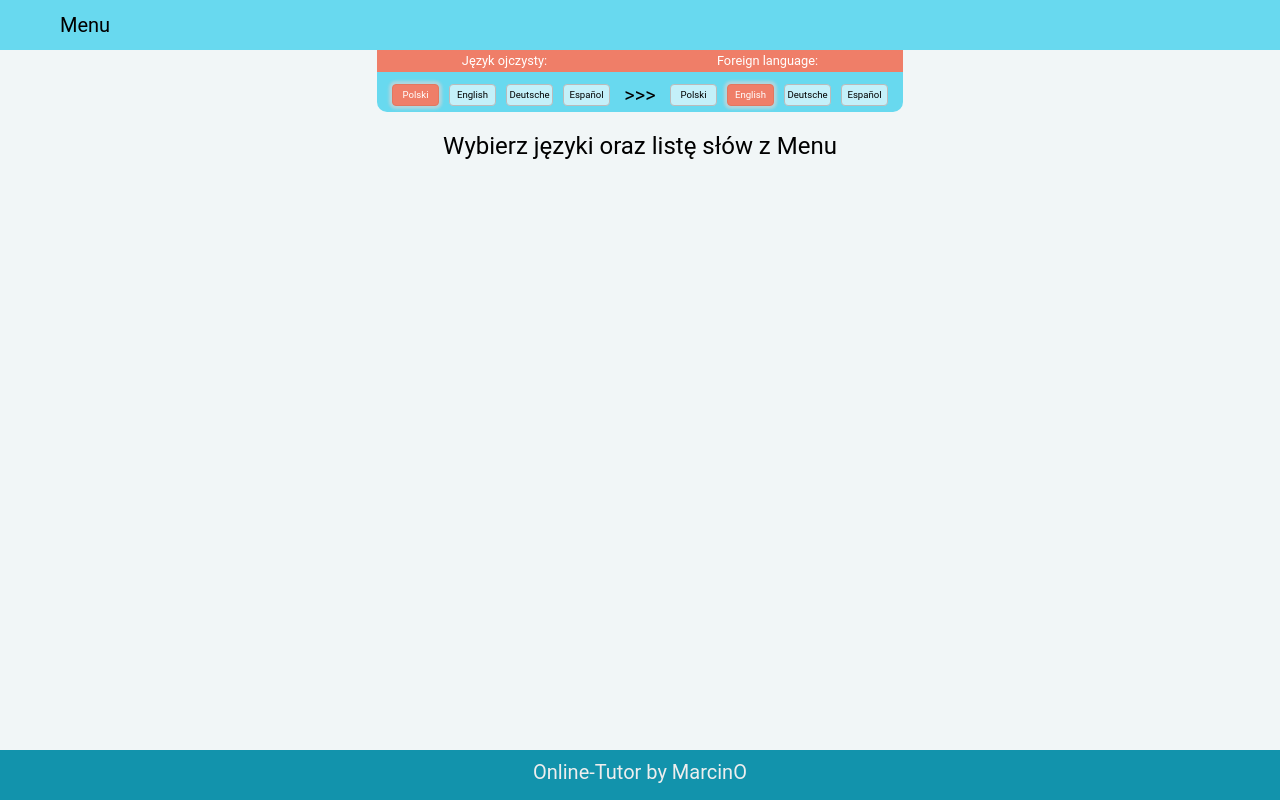
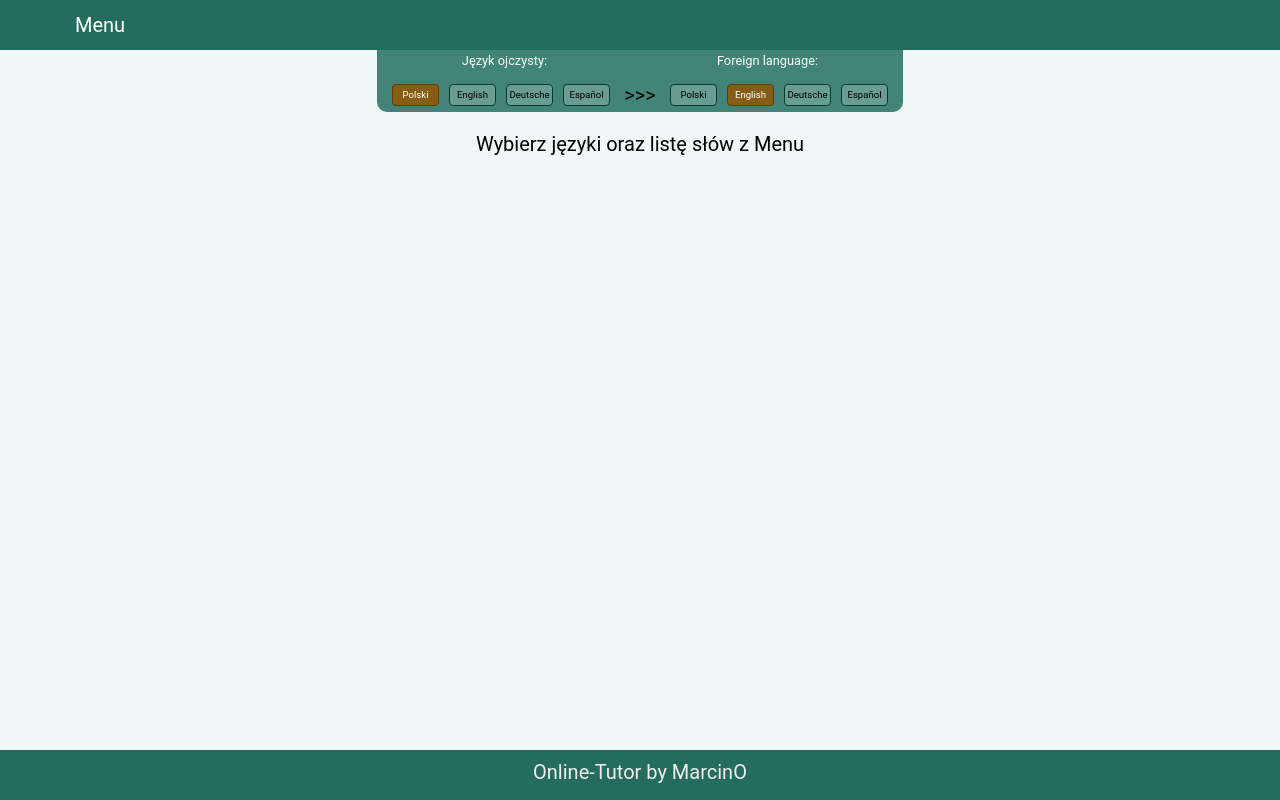
Before and after one commit to MarcinOstaszewski/online-tutor, a React (Create React App) app: page / in a window 1280 px wide. Built offline with nearby package versions, Linux system fonts and the light colour scheme.

Commit message:
change color theme

```diff
--- a/src/components/Main/Main.module.css
+++ b/src/components/Main/Main.module.css
@@ -1,6 +1,6 @@
 header {
-  /* height: 50px; */
-  background-color: #68d9ef;
+  background-color: #246D5E;
+  color: #fff;
   display: flex;
   flex-direction: row;
   justify-content: space-between;
@@ -25,7 +25,7 @@ footer {
   height: 40px;
   padding-top: 10px;
   color: #eee;
-  background-color: #1293ac;
+  background-color: #246D5E;
 }
 
 .Centered  {
@@ -39,8 +39,12 @@ footer {
 .chosenListName {
     height: 20px;
     margin: 20px 0 10px;
-    font-size: 1.2em;
+    font-size: 1em;
 }
+/* .wordsRemain {
+    font-size: 0.8em;
+} */
+
 .exampleText {
     height: 20px;
     margin: 20px 0 10px;
@@ -84,7 +88,7 @@ footer {
     max-width: 60%;
     height: 60px;
     border-radius: 7px;
-    border: 1px solid #44bbaa;
+    border: 1px solid #428477;
     box-shadow: none;
     text-align: center;
     font-size: 1.5em;
--- a/src/containers/LanguagesSelector/LanguageSelect/LanguageItem/LanguageItem.module.css
+++ b/src/containers/LanguagesSelector/LanguageSelect/LanguageItem/LanguageItem.module.css
@@ -2,8 +2,8 @@
     width: 45px;
     height: 20px;
     margin: 5px;
-    border: 1px solid #bbb;
-    background-color: #c4f0f9;
+    border: 1px solid #003D31;
+    background-color: #699C92;
     border-radius: 4px;
     font-size: 0.6rem;
     line-height: 1.2rem;
@@ -11,9 +11,9 @@
     transition: 0.25s;
 }
 .Active {
-    border: 1px solid #e27760;
-    background-color: #ef7e68;
+    border: 1px solid #603D00;
+    background-color: #855D16;
     color: white;
-    box-shadow: 0px 0px 3px 3px #fdd4cc7c;
+    /* box-shadow: 0px 0px 3px 3px #F4D7A455; */
     transition: 0.25s;
 }
--- a/src/containers/LanguagesSelector/LanguagesSelector.module.css
+++ b/src/containers/LanguagesSelector/LanguagesSelector.module.css
@@ -4,8 +4,8 @@
     display: flex;
     flex-flow: row nowrap;
     justify-content: space-around;
-    background-color: #ef7e68;
-    color: white;
+    background-color: #428477;
+    color: #f8fffe;
 }
 .LangInfo div {
     padding: 0 15px;
@@ -16,7 +16,7 @@
     display: flex;
     flex-flow: row nowrap;
     justify-content: space-between;
-    background-color: #68d9ef;
+    background-color: #428477;
 }
 .Divider {
     width: 50px;
--- a/src/containers/MainMenu/MainMenu.module.css
+++ b/src/containers/MainMenu/MainMenu.module.css
@@ -1,6 +1,6 @@
 .MainMenu {
   position: relative;
-  width: 150px;
+  width: 180px;
   display: inline-block;
   cursor: pointer;
   text-decoration: none;
@@ -9,7 +9,7 @@
 }
 .MainMenu:hover,
 .MainMenu.active {
-  background-color: #67c4d6;
-  border-bottom: 3px solid #4ab0c3;
-  font-size: 1.03em;
+  background-color: #0E5547;
+  border-bottom: 3px solid #003D31;
+  font-size: 1.02em;
 }
--- a/src/containers/MainMenuList/MainMenuList.module.css
+++ b/src/containers/MainMenuList/MainMenuList.module.css
@@ -5,11 +5,11 @@
     flex-direction: column;
     list-style: none;
     padding: 0;
-    width: 150px;
-    transition-duration: .1s;
+    width: 180px;
+    transition-duration: .2s;
 }
 .MainMenuList.Visible {
-    background-color: #79daec;
+    background-color: #0E5547;
     transform: scaleX(1);
 }
 .MainMenuList.inVisible {
@@ -21,7 +21,7 @@
     height: 40px;
     line-height: 40px;
     text-align: left;
-    border-bottom: 1px solid #6bc3d4;
+    border-bottom: 1px solid #003D31;
     box-sizing: border-box;
     font-size: .8em;
 
```
